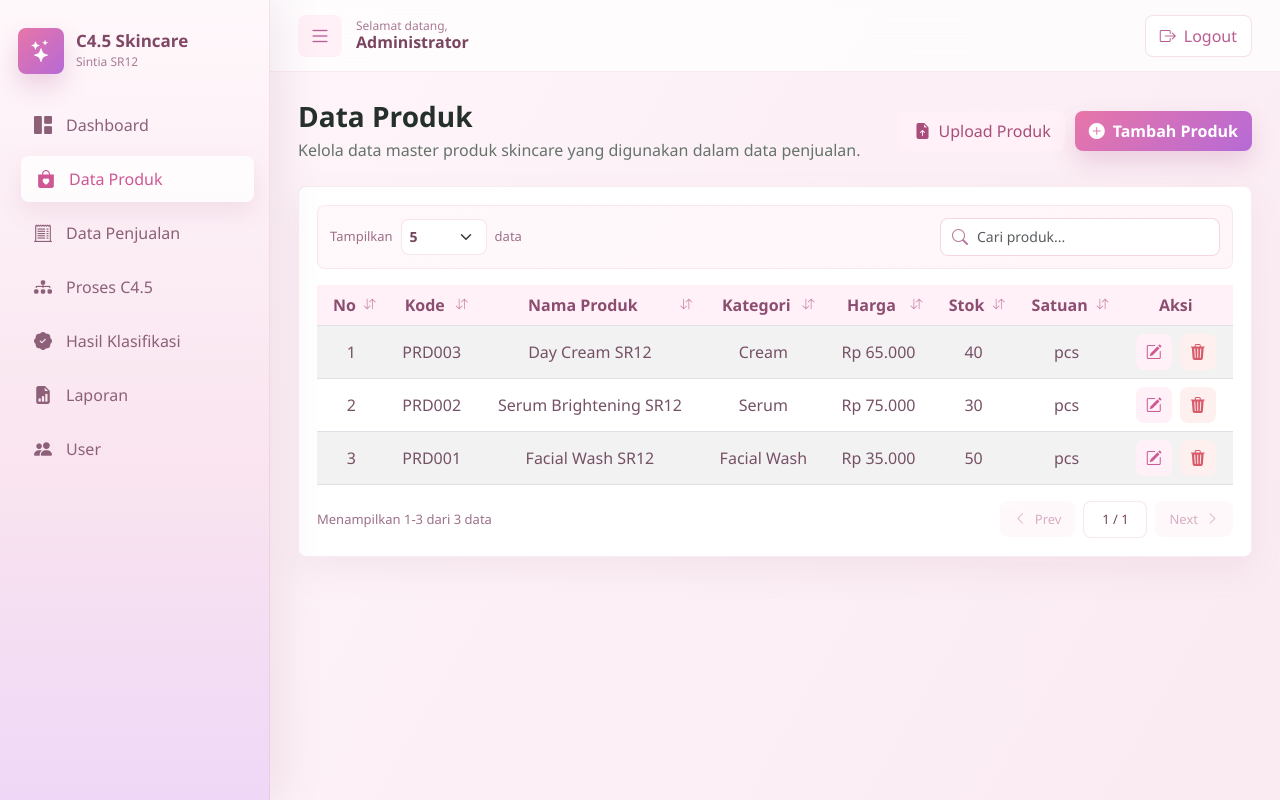
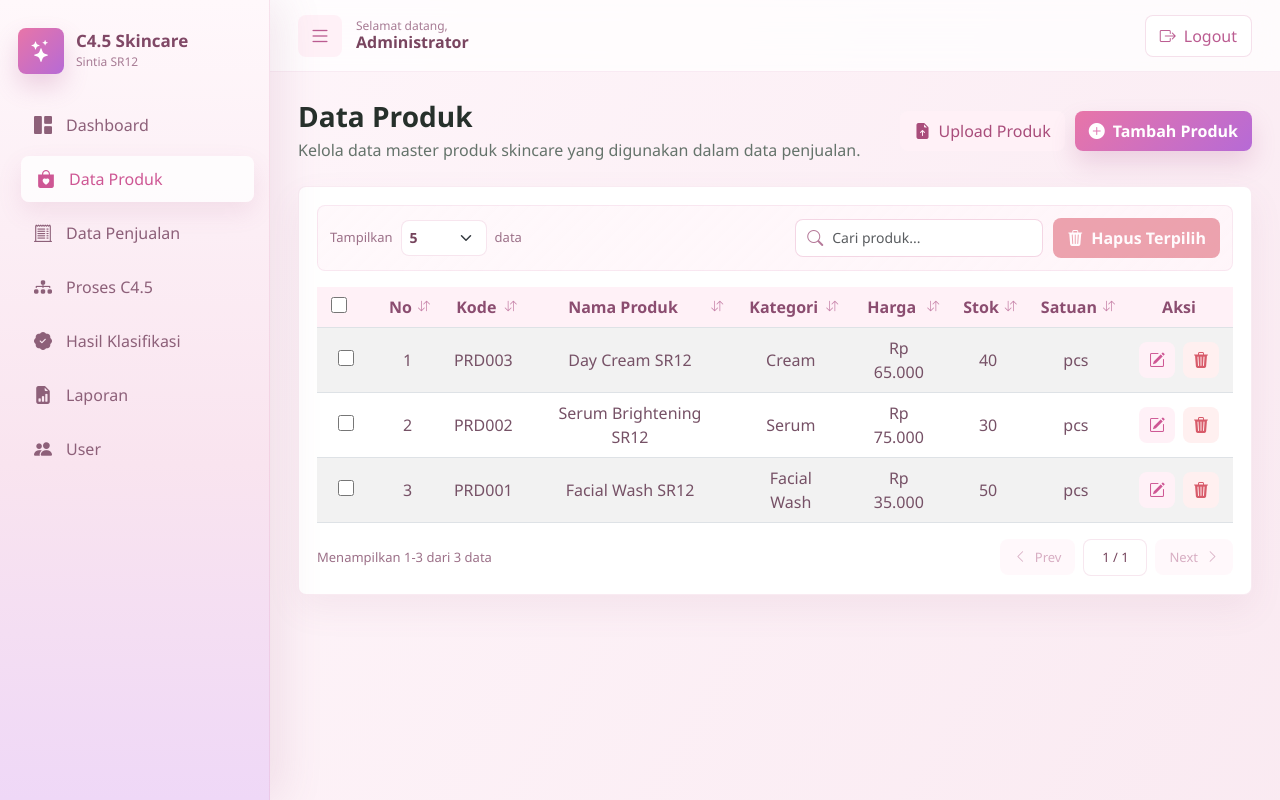
Before and after one commit to yafimahadika/Project-Skincare, a Flask app: page /produk in a window 1280 px wide. Run offline with Flask 3, Linux system fonts and the light colour scheme; a user stored in the database is signed in; data comes from the database, SQL or seed files in the repository; some libraries are stand-ins or nearby versions.

Commit message:
Add bulk delete for products and sales

```diff
--- a/app.py
+++ b/app.py
@@ -693,6 +693,45 @@ def produk_hapus(produk_id):
     return redirect(url_for("produk"))
 
 
+@app.route("/produk/hapus-terpilih", methods=["POST"])
+@login_required
+@admin_required
+def produk_hapus_terpilih():
+    produk_ids = [parse_int(item) for item in request.form.getlist("produk_ids") if parse_int(item) > 0]
+
+    if not produk_ids:
+        flash("Pilih minimal satu produk yang ingin dihapus.", "warning")
+        return redirect(url_for("produk"))
+
+    placeholders = ", ".join(["%s"] * len(produk_ids))
+    cursor = mysql.connection.cursor()
+    cursor.execute(
+        f"SELECT DISTINCT produk_id FROM penjualan WHERE produk_id IN ({placeholders})",
+        tuple(produk_ids),
+    )
+    used_ids = {item["produk_id"] for item in cursor.fetchall()}
+    deletable_ids = [produk_id for produk_id in produk_ids if produk_id not in used_ids]
+
+    deleted = 0
+    if deletable_ids:
+        delete_placeholders = ", ".join(["%s"] * len(deletable_ids))
+        cursor.execute(f"DELETE FROM produk WHERE id IN ({delete_placeholders})", tuple(deletable_ids))
+        deleted = cursor.rowcount
+
+    mysql.connection.commit()
+    cursor.close()
+
+    skipped = len(set(produk_ids)) - len(set(deletable_ids))
+    if deleted and skipped:
+        flash(f"{deleted} produk berhasil dihapus, {skipped} produk dilewati karena sudah digunakan pada data penjualan.", "warning")
+    elif deleted:
+        flash(f"{deleted} produk berhasil dihapus.", "success")
+    else:
+        flash("Produk terpilih tidak dapat dihapus karena sudah digunakan pada data penjualan.", "warning")
+
+    return redirect(url_for("produk"))
+
+
 @app.route("/penjualan")
 @login_required
 def penjualan():
@@ -939,6 +978,27 @@ def penjualan_hapus(penjualan_id):
     mysql.connection.commit()
     cursor.close()
     flash("Data penjualan berhasil dihapus.", "success")
+    return redirect(url_for("penjualan"))
+
+
+@app.route("/penjualan/hapus-terpilih", methods=["POST"])
+@login_required
+@admin_required
+def penjualan_hapus_terpilih():
+    penjualan_ids = [parse_int(item) for item in request.form.getlist("penjualan_ids") if parse_int(item) > 0]
+
+    if not penjualan_ids:
+        flash("Pilih minimal satu data penjualan yang ingin dihapus.", "warning")
+        return redirect(url_for("penjualan"))
+
+    placeholders = ", ".join(["%s"] * len(penjualan_ids))
+    cursor = mysql.connection.cursor()
+    cursor.execute(f"DELETE FROM penjualan WHERE id IN ({placeholders})", tuple(penjualan_ids))
+    deleted = cursor.rowcount
+    mysql.connection.commit()
+    cursor.close()
+
+    flash(f"{deleted} data penjualan berhasil dihapus.", "success")
     return redirect(url_for("penjualan"))
 
 
--- a/static/css/style.css
+++ b/static/css/style.css
@@ -635,6 +635,14 @@ body.sidebar-collapsed .sidebar-link i {
     gap: 12px;
 }
 
+.table-toolbar-actions {
+    align-items: center;
+    display: flex;
+    gap: 10px;
+    justify-content: flex-end;
+    margin-left: auto;
+}
+
 .table-footer {
     color: #9c7088;
     font-size: 13px;
@@ -1028,6 +1036,28 @@ body.sidebar-collapsed .sidebar-link i {
     padding-left: 36px;
 }
 
+.bulk-delete-button:disabled {
+    cursor: not-allowed;
+    opacity: 0.55;
+}
+
+.bulk-delete-button {
+    flex: 0 0 auto;
+    min-width: 150px;
+    white-space: nowrap;
+}
+
+.bulk-delete-button span {
+    white-space: nowrap;
+}
+
+.bulk-check {
+    accent-color: #ce5794;
+    cursor: pointer;
+    height: 16px;
+    width: 16px;
+}
+
 .modern-table thead th {
     cursor: pointer;
     padding-left: 14px !important;
@@ -1955,6 +1985,13 @@ body.sidebar-collapsed .sidebar-link i {
         flex-direction: column;
     }
 
+    .table-toolbar-actions {
+        align-items: stretch;
+        flex-direction: column;
+        margin-left: 0;
+        width: 100%;
+    }
+
     .table-search {
         max-width: none;
     }
--- a/static/js/script.js
+++ b/static/js/script.js
@@ -716,15 +716,16 @@ document.querySelectorAll("[data-table]").forEach((tablePanel) => {
             emptyRow.style.display = totalRows === 0 ? "" : "none";
         }
 
-        sortableHeaders.forEach((header, index) => {
+    sortableHeaders.forEach((header, index) => {
             const icon = header.querySelector("i");
+            const columnIndex = header.cellIndex;
 
-            header.classList.toggle("sorted-asc", sortIndex === index && sortDirection === "asc");
-            header.classList.toggle("sorted-desc", sortIndex === index && sortDirection === "desc");
+            header.classList.toggle("sorted-asc", sortIndex === columnIndex && sortDirection === "asc");
+            header.classList.toggle("sorted-desc", sortIndex === columnIndex && sortDirection === "desc");
 
             if (icon) {
                 const printHiddenClass = icon.classList.contains("print-hidden") ? " print-hidden" : "";
-                icon.className = sortIndex === index
+                icon.className = sortIndex === columnIndex
                     ? `bi ${sortDirection === "asc" ? "bi-sort-up" : "bi-sort-down"}${printHiddenClass}`
                     : `bi bi-arrow-down-up${printHiddenClass}`;
             }
@@ -749,12 +750,14 @@ document.querySelectorAll("[data-table]").forEach((tablePanel) => {
         }
     }
 
-    sortableHeaders.forEach((header, index) => {
+    sortableHeaders.forEach((header) => {
         header.addEventListener("click", () => {
-            if (sortIndex === index) {
+            const columnIndex = header.cellIndex;
+
+            if (sortIndex === columnIndex) {
                 sortDirection = sortDirection === "asc" ? "desc" : "asc";
             } else {
-                sortIndex = index;
+                sortIndex = columnIndex;
                 sortDirection = "asc";
             }
 
@@ -849,3 +852,41 @@ document.querySelectorAll("[data-print-report]").forEach((button) => {
         window.print();
     });
 });
+
+document.querySelectorAll("[data-bulk-form]").forEach((form) => {
+    const checkAll = form.querySelector("[data-bulk-check-all]");
+    const checks = Array.from(form.querySelectorAll("[data-bulk-check]"));
+    const deleteButton = form.querySelector("[data-bulk-delete-button]");
+
+    function updateBulkState() {
+        const checkedCount = checks.filter((check) => check.checked).length;
+
+        if (deleteButton) {
+            deleteButton.disabled = checkedCount === 0;
+            const label = deleteButton.querySelector("span");
+            if (label) {
+                label.textContent = checkedCount > 0 ? `Hapus Terpilih (${checkedCount})` : "Hapus Terpilih";
+            }
+        }
+
+        if (checkAll) {
+            checkAll.checked = checkedCount > 0 && checkedCount === checks.length;
+            checkAll.indeterminate = checkedCount > 0 && checkedCount < checks.length;
+        }
+    }
+
+    if (checkAll) {
+        checkAll.addEventListener("change", () => {
+            checks.forEach((check) => {
+                check.checked = checkAll.checked;
+            });
+            updateBulkState();
+        });
+    }
+
+    checks.forEach((check) => {
+        check.addEventListener("change", updateBulkState);
+    });
+
+    updateBulkState();
+});
--- a/templates/produk.html
+++ b/templates/produk.html
@@ -20,6 +20,9 @@
     </div>
 </div>
 
+{% if session.get("role") == "admin" %}
+<form method="post" action="{{ url_for('produk_hapus_terpilih') }}" data-bulk-form>
+{% endif %}
 <section class="data-panel data-table-panel" data-table>
     <div class="table-toolbar">
         <div class="table-length">
@@ -34,9 +37,17 @@
             </select>
             <span>data</span>
         </div>
-        <div class="table-search">
-            <i class="bi bi-search"></i>
-            <input type="search" class="form-control form-control-sm" placeholder="Cari produk..." data-table-search>
+        <div class="table-toolbar-actions">
+            <div class="table-search">
+                <i class="bi bi-search"></i>
+                <input type="search" class="form-control form-control-sm" placeholder="Cari produk..." data-table-search>
+            </div>
+            {% if session.get("role") == "admin" %}
+            <button type="submit" class="danger-button bulk-delete-button" data-bulk-delete-button disabled>
+                <i class="bi bi-trash3-fill"></i>
+                <span>Hapus Terpilih</span>
+            </button>
+            {% endif %}
         </div>
     </div>
 
@@ -44,6 +55,11 @@
         <table class="table table-striped align-middle mb-0 modern-table">
             <thead>
                 <tr>
+                    {% if session.get("role") == "admin" %}
+                    <th>
+                        <input type="checkbox" class="bulk-check" data-bulk-check-all aria-label="Pilih semua produk">
+                    </th>
+                    {% endif %}
                     <th data-sort="number">No <i class="bi bi-arrow-down-up"></i></th>
                     <th data-sort="text">Kode <i class="bi bi-arrow-down-up"></i></th>
                     <th data-sort="text">Nama Produk <i class="bi bi-arrow-down-up"></i></th>
@@ -57,6 +73,11 @@
             <tbody>
                 {% for item in data_produk %}
                 <tr>
+                    {% if session.get("role") == "admin" %}
+                    <td data-value="">
+                        <input type="checkbox" class="bulk-check" name="produk_ids" value="{{ item.id }}" data-bulk-check aria-label="Pilih {{ item.nama_produk }}">
+                    </td>
+                    {% endif %}
                     <td data-value="{{ loop.index }}">{{ loop.index }}</td>
                     <td data-value="{{ item.kode_produk or '' }}">{{ item.kode_produk or "-" }}</td>
                     <td data-value="{{ item.nama_produk }}">{{ item.nama_produk }}</td>
@@ -79,7 +100,7 @@
                 </tr>
                 {% else %}
                 <tr data-empty-row>
-                    <td colspan="8" class="text-center text-muted py-4">Belum ada data produk.</td>
+                    <td colspan="{% if session.get('role') == 'admin' %}9{% else %}8{% endif %}" class="text-center text-muted py-4">Belum ada data produk.</td>
                 </tr>
                 {% endfor %}
             </tbody>
@@ -101,6 +122,9 @@
         </div>
     </div>
 </section>
+{% if session.get("role") == "admin" %}
+</form>
+{% endif %}
 
 <div class="modal fade" id="modalUploadProduk" tabindex="-1" aria-hidden="true">
     <div class="modal-dialog modal-dialog-centered">
```
Also changed, not shown: templates/penjualan.html (+28 -4 lines).
